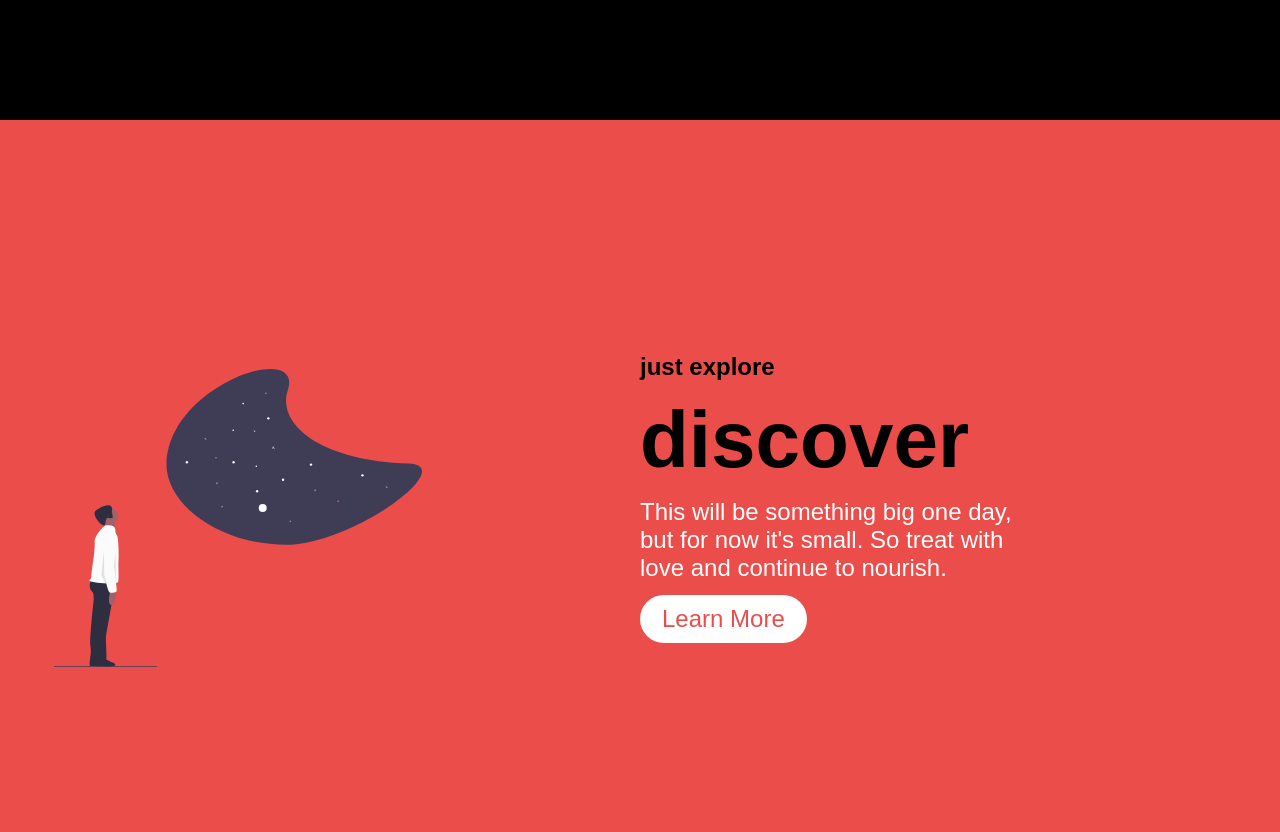
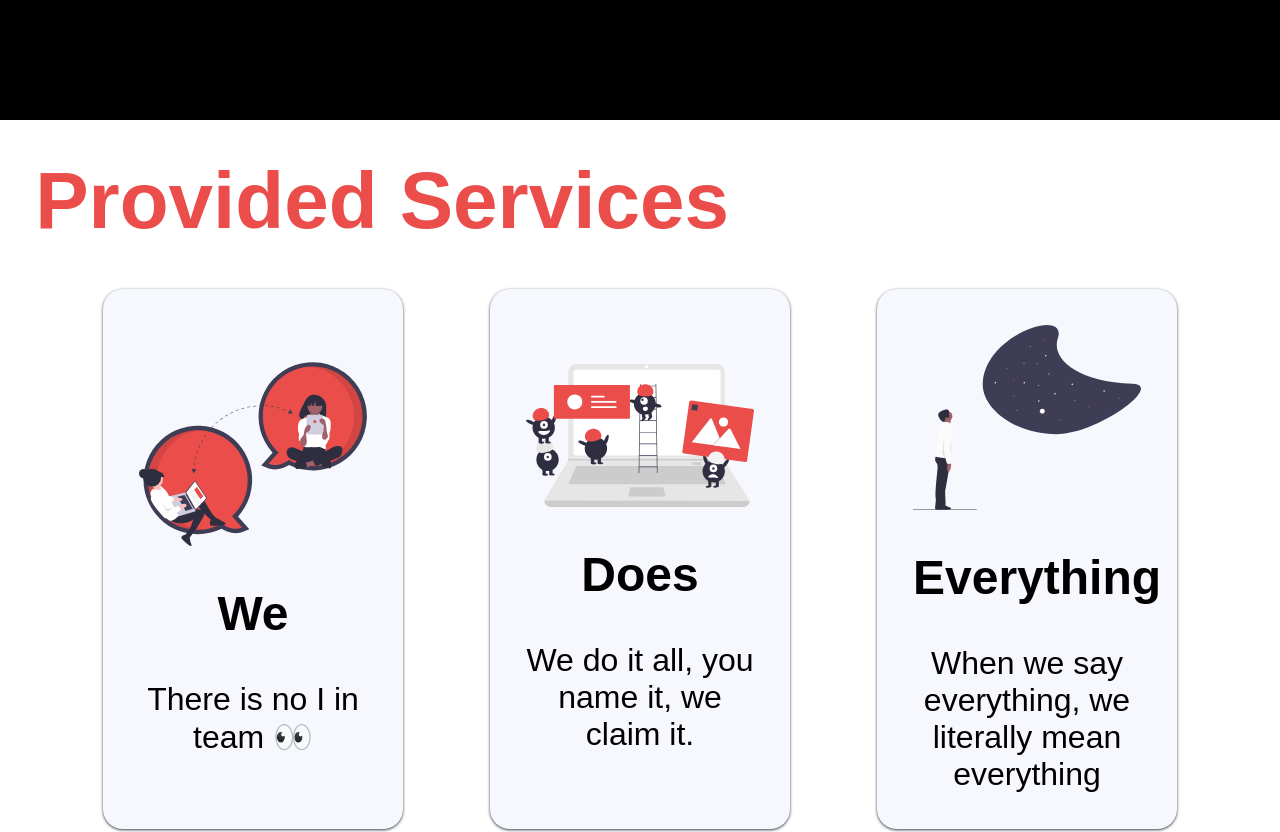
Before and after one commit to mylesz123/simple-styled-site, a React (Create React App) app: page / in a window 1280 px wide. Shown: the part 1560-2392 px from the top of the page. Built offline with nearby package versions, Linux system fonts and the light colour scheme.

Commit message:
service section

```diff
--- a/src/App.js
+++ b/src/App.js
@@ -5,6 +5,7 @@ import Navbar from './components/Navbar';
 import Banner from './components/Banner';
 import About from './components/About';
 import Discover from './components/Discover';
+import Services from './components/Services';
 
 export default function App() {
   return (
@@ -12,6 +13,7 @@ export default function App() {
       <Navbar />
       <Banner />
       <About />
+      <Services />
       <Discover />
     </BrowserRouter>
   );
--- /dev/null
+++ b/src/components/Services/index.js
@@ -0,0 +1,41 @@
+import React from 'react';
+// import PropTypes from 'prop-types';
+import { SECTION_PATHS } from '../../data/navbar';
+import { SERVICE_CARDS } from '../../data/services';
+import {
+  FlexLayout,
+  Grid,
+  Box,
+  Center,
+  StackLayout,
+} from '../primitives';
+import ServiceSection, {
+  Card,
+  CardHeading,
+  Description,
+  Image,
+  Heading,
+} from './styles';
+
+const Services = () => (
+  <ServiceSection id={SECTION_PATHS.SERVICES}>
+    <StackLayout fillAvailableSpace>
+      <Box size="large">
+        <Heading>Provided Services</Heading>
+      </Box>
+      <FlexLayout justifyContent="space-evenly">
+        {SERVICE_CARDS.map((card) => (
+          <Card>
+            <Image src={card.img} />
+            <CardHeading>{card.title}</CardHeading>
+            <Description>{card.description}</Description>
+          </Card>
+        ))}
+      </FlexLayout>
+    </StackLayout>
+  </ServiceSection>
+);
+
+// Services.propTypes = {};
+
+export default Services;
--- /dev/null
+++ b/src/components/Services/styles.js
@@ -0,0 +1,53 @@
+import styled from 'styled-components';
+import { COLORS, BREAKPOINTS } from '../constants';
+
+const ServicesSection = styled.section`
+  display: flex;
+`;
+
+export const Heading = styled.h1`
+  font-size: 5rem;
+  color: ${COLORS.RED};
+
+  @media screen and (max-width: ${BREAKPOINTS.XLPHONE}) {
+    text-align: center;
+    font-size: 4rem;
+  }
+`;
+
+export const Card = styled.aside`
+  margin: 1em;
+  padding: 1em;
+  background: ${COLORS.LIGHT_BG};
+  border-radius: 20px;
+  display: flex;
+  flex-direction: column;
+  justify-content: center;
+  max-width: 300px;
+  box-shadow: 0 1px 3px ${COLORS.DARK_KNIGHT};
+  transition: 0.2s all ease-in-out;
+
+  * {
+    padding: 20px;
+  }
+
+  &:hover {
+    transform: scale(1.05);
+  }
+`;
+
+export const CardHeading = styled.h2`
+  text-align: center;
+  font-size: 3rem;
+`;
+
+export const Description = styled.p`
+  text-align: center;
+  font-size: 2rem;
+`;
+
+export const Image = styled.img`
+  width: 100%;
+`;
+
+export { ServicesSection as default };
```
